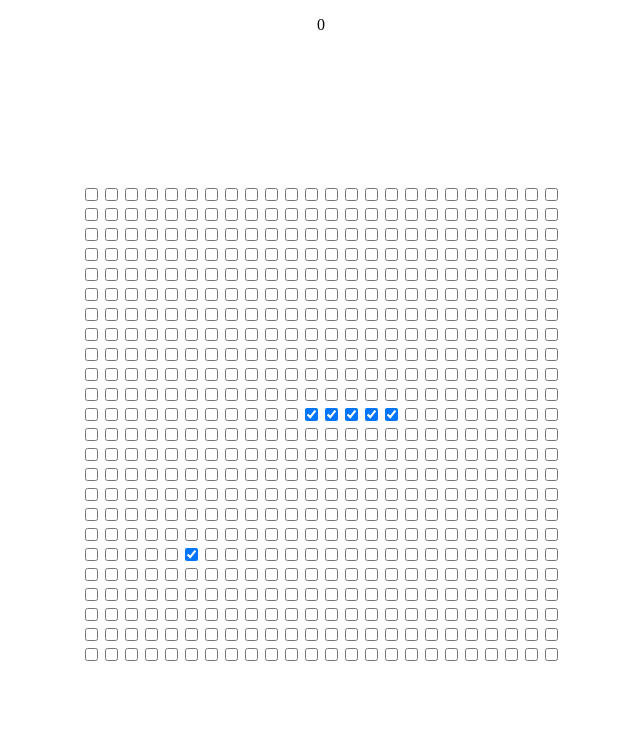
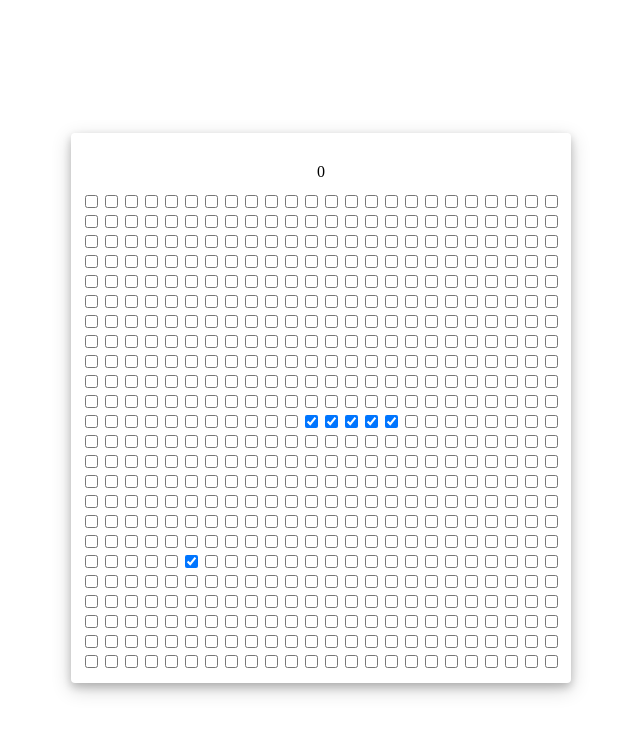
Before and after one commit to hwhong/mamba, a plain HTML site: page index.html in a window 1280 px wide. Shown: the whole page, without its empty margins (319-959 px from the left). Drawn offline with Linux system fonts and the light colour scheme.

Commit message:
decent css

```diff
--- a/index.css
+++ b/index.css
@@ -2,14 +2,19 @@ body,
 html {
   overflow: hidden;
   height: 100%;
+  display: flex;
+  width: 100%;
 }
 
 .game {
+  box-shadow: 0 4px 8px 0 rgba(0, 0, 0, 0.2), 0 6px 20px 0 rgba(0, 0, 0, 0.19);
+  flex-direction: column;
   position: relative;
+  border-radius: 4px;
   display: flex;
-  flex-direction: column;
-  height: 100%;
-  margin: 0 auto;
+  height: 550px;
+  width: 500px;
+  margin: auto;
 }
 
 .game-canvas {
@@ -21,6 +26,7 @@ html {
 }
 
 .score {
-  padding: 8px 24px;
-  margin: 0 auto;
+  margin: 30px 30px 0 30px;
+  justify-content: center;
+  display: flex;
 }
```
